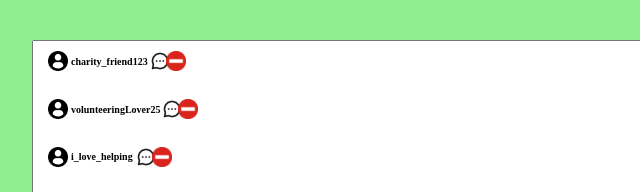
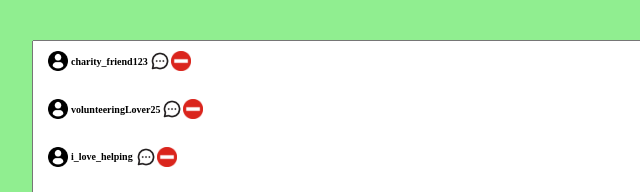
Before and after one commit to rev-v/charityfinder, a plain HTML site: page friends_list.html in a window 1280 px wide. Shown: the part 152-344 px from the top of the page, 144-784 px from the left. Drawn offline with Linux system fonts and the light colour scheme.

Commit message:
friends_list.html

```diff
--- a/friends_list.html
+++ b/friends_list.html
@@ -97,28 +97,28 @@
         .block_icon1 {
             position:absolute;
             top:12.7em;
-            left:19.4em;
+            left:19.7em;
             height: 20px;
             width: 20px;
         }
         .block_icon2 {
             position:absolute;
             top:15.7em;
-            left:20.15em;
+            left:20.45em;
             height: 20px;
             width: 20px;
         }
         .block_icon3 {
             position:absolute;
             top:18.7em;
-            left:18.5em;
+            left:18.8em;
             height: 20px;
             width: 20px;
         }
         .block_icon4 {
             position:absolute;
             top:21.7em;
-            left:19.85em;
+            left:20.15em;
             height: 20px;
             width: 20px;
         }
@@ -168,7 +168,9 @@
         <h2>
             charity_friend123
         </h2>
-        <img class = "chat_icon1" src="chat_icon.png">
+        <a href="messaging.html">
+            <img class = "chat_icon1" src="chat_icon.png">
+        </a>
         <img class = "block_icon1" src="block_icon.png">
 
         <img class ="user_profile_icon2" src="user_profile_icon.png">
```
